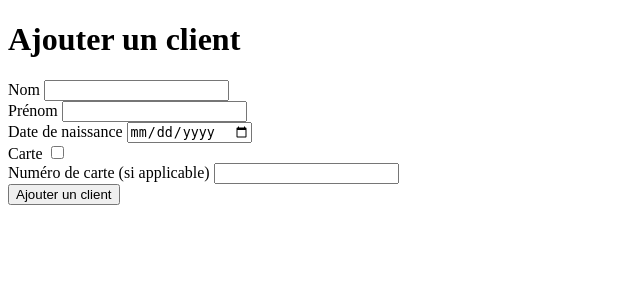
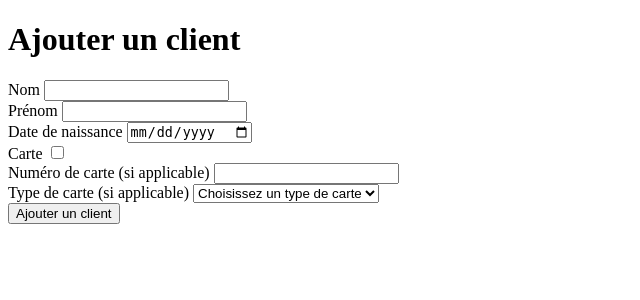
Before and after one commit to Justine-Frigo/colyseum-part-2, a PHP site: page /create_client.php in a window 1280 px wide. Shown: the top 300 px of the page, without its empty margins (0-640 px from the left). Run offline with PHP 8.4, Linux system fonts and the light colour scheme.

Commit message:
CRUD part 2 ex 2

```diff
--- a/create_client.php
+++ b/create_client.php
@@ -2,7 +2,7 @@
 
 include('./config.php');
 
-if (isset($_POST['create'])){
+if (isset($_POST['create'])) {
 
     $sql = 'INSERT INTO clients (lastName, firstName, birthDate, card, cardNumber) VALUES (:lastName, :firstName, :birthDate, :card, :cardNumber);';
 
@@ -17,22 +17,35 @@ if (isset($_POST['create'])){
     $stmt->bindParam(':card', $card, PDO::PARAM_INT);
     $stmt->bindParam(':cardNumber', $cardNumber, $cardNumber == '' ? PDO::PARAM_NULL : PDO::PARAM_INT);
     $stmt->execute();
+
+    if (isset($_POST['card'])) {
+        if ($_POST['cardTypesId'] != 0) {
+            $sql = 'INSERT INTO cards (cardNumber, cardTypesId) VALUES (:cardNumber, :cardTypesId);';
+            $stmt = $pdo->prepare($sql);
+            $stmt->bindParam(':cardNumber', $cardNumber);
+            $stmt->bindParam(':cardTypesId', $_POST['cardTypesId']);
+            $stmt->execute();
+        } else {
+            echo 'Information de la carte non valide !';
+        }
+    }
     echo 'Client créé avec succès !';
-
 }
 
 ?>
 
 <!DOCTYPE html>
 <html lang="en">
+
 <head>
     <meta charset="UTF-8">
     <meta name="viewport" content="width=device-width, initial-scale=1.0">
     <title>Document</title>
 </head>
+
 <body>
     <h1>Ajouter un client</h1>
-    <form action="<?php $_SERVER['PHP_SELF']?>" method="POST">
+    <form action="<?php $_SERVER['PHP_SELF'] ?>" method="POST">
         <label for="lastName">Nom</label>
         <input type="text" name="lastName"><br>
         <label for="firstName">Prénom</label>
@@ -43,9 +56,18 @@ if (isset($_POST['create'])){
         <input type="checkbox" name="card" value="1"><br>
         <label for="cardNumber">Numéro de carte (si applicable)</label>
         <input type="number" name="cardNumber"><br>
+        <label for="cardTypesId">Type de carte (si applicable)</label>
+        <select name="cardTypesId">
+            <option value="0" selected hidden>Choisissez un type de carte</option>
+            <option value="1">Fidélité</option>
+            <option value="2">Famille Nombreuse</option>
+            <option value="3">Etudiant</option>
+            <option value="4">Employé</option>
+        </select><br>
         <button type="submit" name="create">Ajouter un client</button>
 
     </form>
 
 </body>
+
 </html>
--- a/index.php
+++ b/index.php
@@ -1,4 +1,5 @@
 <?php
 require 'create_client.php';
+require 'create_show.php';
 
 ?>
```
Also changed, not shown: create_show.php (added, +11 -0 lines).
